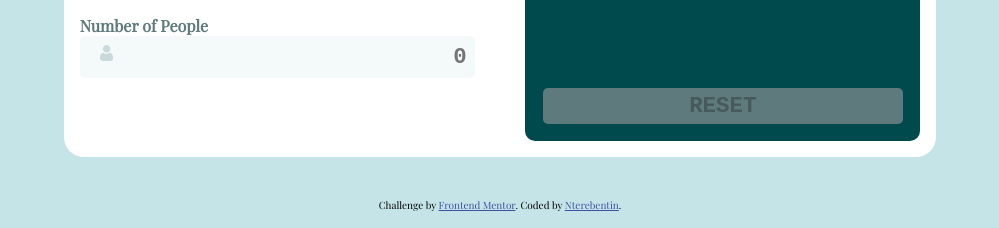
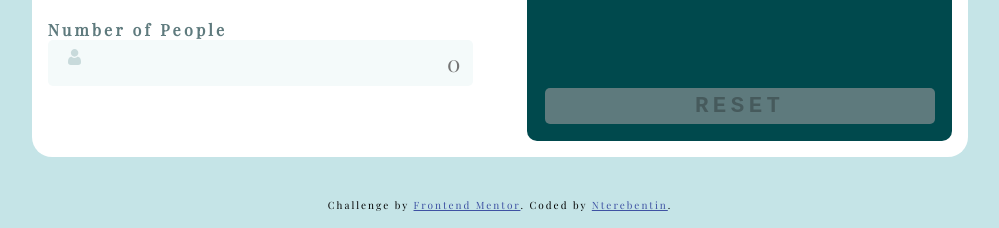
Before and after one commit to nterebentin/tip-calculator-app-main, a plain HTML site: page index.html in a window 1280 px wide. Shown: the part 610-838 px from the top of the page, without its empty margins (140-1139 px from the left). Drawn offline with nearby package versions, Linux system fonts and the light colour scheme.

Commit message:
style-change-v.1

```diff
--- a/style.css
+++ b/style.css
@@ -10,13 +10,15 @@
   --White: hsl(0, 0%, 100%);
   --red: rgb(255, 102, 102);
 }
-
+/* font */
+@import url("https://fonts.googleapis.com/css2?family=Space+Mono:ital,wght@0,400;0,700;1,400&display=swap");
 /*  styles  */
 * {
   padding: 0;
   margin: 0;
   box-sizing: border-box;
   font-family: 'Playfair Display', serif;
+  letter-spacing:0.2em;
 
 }
 
@@ -103,9 +105,7 @@
   text-align: right;
   border-radius: 5px;
   border: 3px solid transparent;
-  font-family: "Space Mono", "Courier New", monospace;
   font-size: 1.4rem;
-  font-weight: 700;
   cursor: pointer;
   padding: 5px;
   max-width: 100%;
@@ -311,7 +311,7 @@
     border-radius: 20px;
     padding:1rem;
     height: auto;
-    margin: auto;
+    margin: 0 auto;
 
 
   }
```
